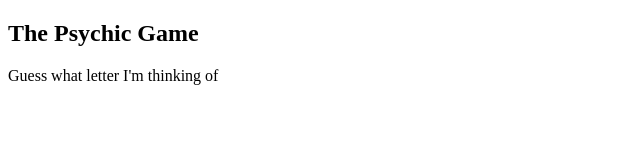
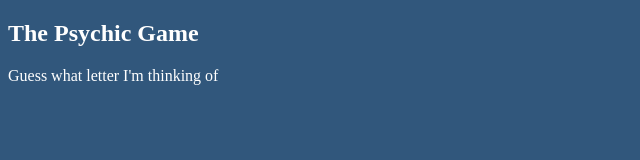
Before and after one commit to mfalkenberg/Psychic-Game, a plain HTML site: page index.html in a window 1280 px wide. Shown: the whole page, without its empty margins (0-640 px from the left). Drawn offline with Linux system fonts and the light colour scheme.

Commit message:
final version

```diff
--- a/assets/css/style.css
+++ b/assets/css/style.css
@@ -1,3 +1,20 @@
-h1 {
-	color: red;
+h2 {
+	color: white;
 }
+
+#firtp {
+	color: white;
+}
+
+p {
+	color: black;
+}
+
+body {
+	background: #31577c;
+}
+
+#game {
+	background: grey;
+	width: 300px;
+}
--- a/index.html
+++ b/index.html
@@ -10,7 +10,7 @@
 
 
 		<h2>The Psychic Game</h2>
-		<p>Guess what letter I'm thinking of</p>
+		<p id=firtp>Guess what letter I'm thinking of</p>
 		<div id="game">
 		</div>
 
```
